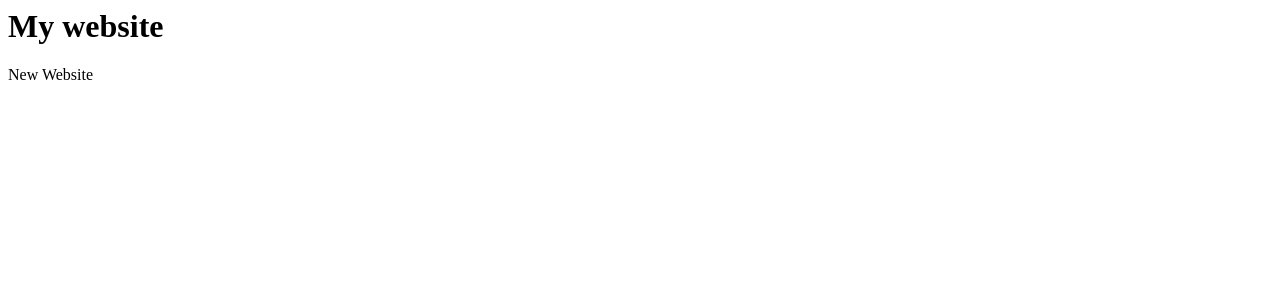
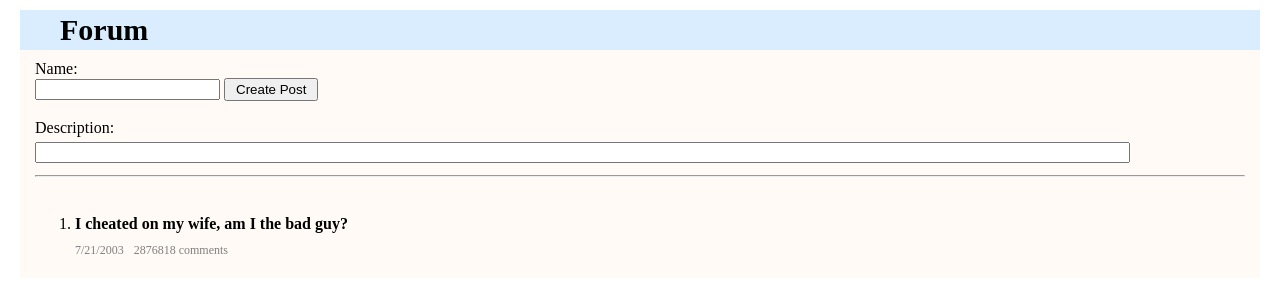
Before and after one commit to Computerzombieman/Server-Text-Communication, a plain HTML site: page index.html in a window 1280 px wide. Drawn offline with Linux system fonts and the light colour scheme.

Commit message:
Main added

```diff
--- a/index.html
+++ b/index.html
@@ -1,6 +1,165 @@
+<!DOCTYPE html>
 <html>
+    <div class="top-bar">
+        <h1 style="vertical-align: middle; line-height: 40px;">
+            Forum
+        </h1>
+    </div>
     <body>
-        <h1>My website</h1>
-        <p>New Website</p>
+        <div class="New-Forum">
+
+            <body>
+                <label>Name:</label> <br>
+                <input id="name">
+                <button id = "btn" class="Post">Create Post</button>
+
+            </body>
+            <br>
+            <br>
+            <body>
+                <label class="Description">Description:</label>
+                <textarea></textarea>
+            </body>
+            <br>
+            <hr>
+
+
+        </div>
+                <script>
+                    var btn = document.getElementById('btn')
+                    btn.addEventListener('click',function(){
+                        console.log("Hello World");
+                        var nameInput = document.getElementById('name');
+                        var nameValue = String(nameInput.value);
+                        if (nameValue.length > 0) {
+                            nameInput.value = '';
+                            var objectList = document.getElementById('list');
+                            var newPost = document.createElement('li');
+
+                            var topElement = null;
+                            var topCount = -1;
+                            var amt = 0
+
+                            for (var element of objectList.children){
+                                amt+=1;
+                                var commentElement = element.querySelector('.comment-count');
+                                if (!commentElement) continue;
+
+                                var text = commentElement.textContent.trim();
+                                var count = parseInt(text.split(' ')[0]);
+                                if (count > topCount) {
+                                    topCount = count;
+                                    topElement = element;
+                                }
+                            }
+                            newPost.className = "row"
+                            newPost.innerHTML = `
+                            <a class="attribute" href="/Thread.html">
+                                <h4 class="title">
+                                    ${nameValue}
+                                </h4>
+                                <div class = "bottom">
+                                    <p class="timestamp">
+                                        ${new Date().toLocaleDateString()}
+                                    </p>
+                                    <p id="comCount" class="comment-count">
+                                        ${amt} comments
+                                    </p>
+                                </div>
+                            </a>
+                            `;
+                            if (topElement) {
+                                topElement.after(newPost);
+                            } else {
+                                objectList.appendChild(newPost);
+                            }
+                        }
+
+                    })
+                </script>
     </body>
+
+    <body>
+        <div class="main">
+            <ol id="list">
+                <li class="row">
+                    <a class="attribute" href="/Thread.html">
+                        <h4 class="title">
+                            I cheated on my wife, am I the bad guy?
+                        </h4>
+                        <div class = "bottom">
+                            <p class="timestamp">
+                                7/21/2003
+                            </p>
+                            <p id="comCount" class="comment-count">
+                                2876818 comments
+                            </p>
+                        </div>
+                    </a>
+                </li>
+
+            </ol>
+
+        </div>
+    </body>
+
+
+    <style>
+
+        body {
+            margin: 10px 20px;
+        }
+        a {
+            text-decoration: none;
+            color: black;
+        }
+        h1,ol {
+            margin: 0 0;
+        }
+        h4 {
+            margin: 5px 0;
+        }
+        p {
+            margin: 5px 0;
+        }
+        textarea {
+            margin-top: 5px;
+            width: 90%;
+            resize:none;
+            field-sizing: content;
+        }
+        .Description {
+            display: flex;
+            align-items: center;
+        }
+        .Post {
+            padding: 2px 10px;
+        }
+        .New-Forum {
+            padding:10px 15px;
+            background-color:rgba(255, 250, 246, 0.973);
+        }
+        .main {
+            padding: 10px 15px;
+            background-color:rgba(255, 250, 246, 0.973);
+        }
+        .row {
+            padding: 5px 0;
+        }
+        .bottom {
+            display: flex;
+            color: grey;
+            font-size: 12px;
+
+        }
+        .timestamp {
+            padding-right: 10px;
+        }
+        .top-bar {
+            background-color: rgb(217, 237, 255);
+            padding: 0 40px;
+            height: 40px;
+            font-size: 15px;
+        }
+    </style>
 </html>
```
